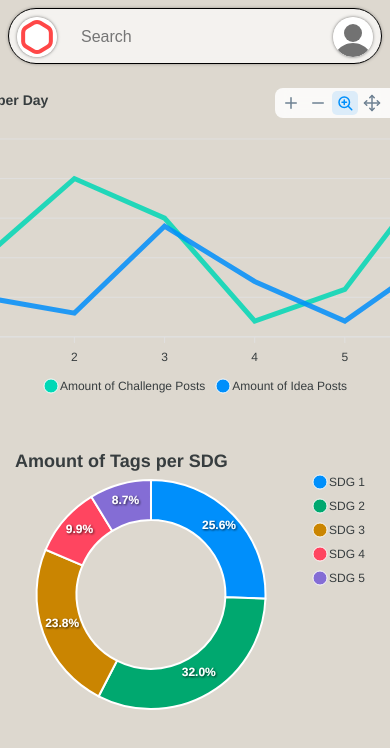
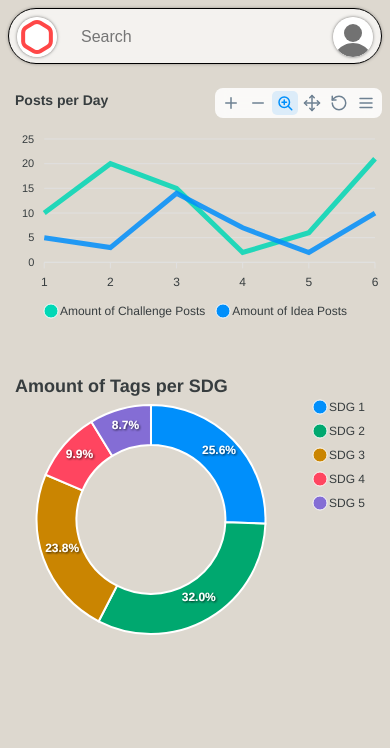
Before and after one commit to unfinishedprogram/Digital-Moment-Team-6-cleanup, a Next.js app: page /admin/general in a window 390 px wide. Shown: the top 748 px of the page. Built offline with nearby package versions, Linux system fonts and the light colour scheme.

Commit message:
Resize for Mobile

```diff
--- a/pages/admin/general.tsx
+++ b/pages/admin/general.tsx
@@ -80,7 +80,7 @@ export default function adminGeneral() {
           options={line.options}
           series={line.series}
           type="line"
-          width="500"
+          width="380"
         />
       </div>
       <div>
```
